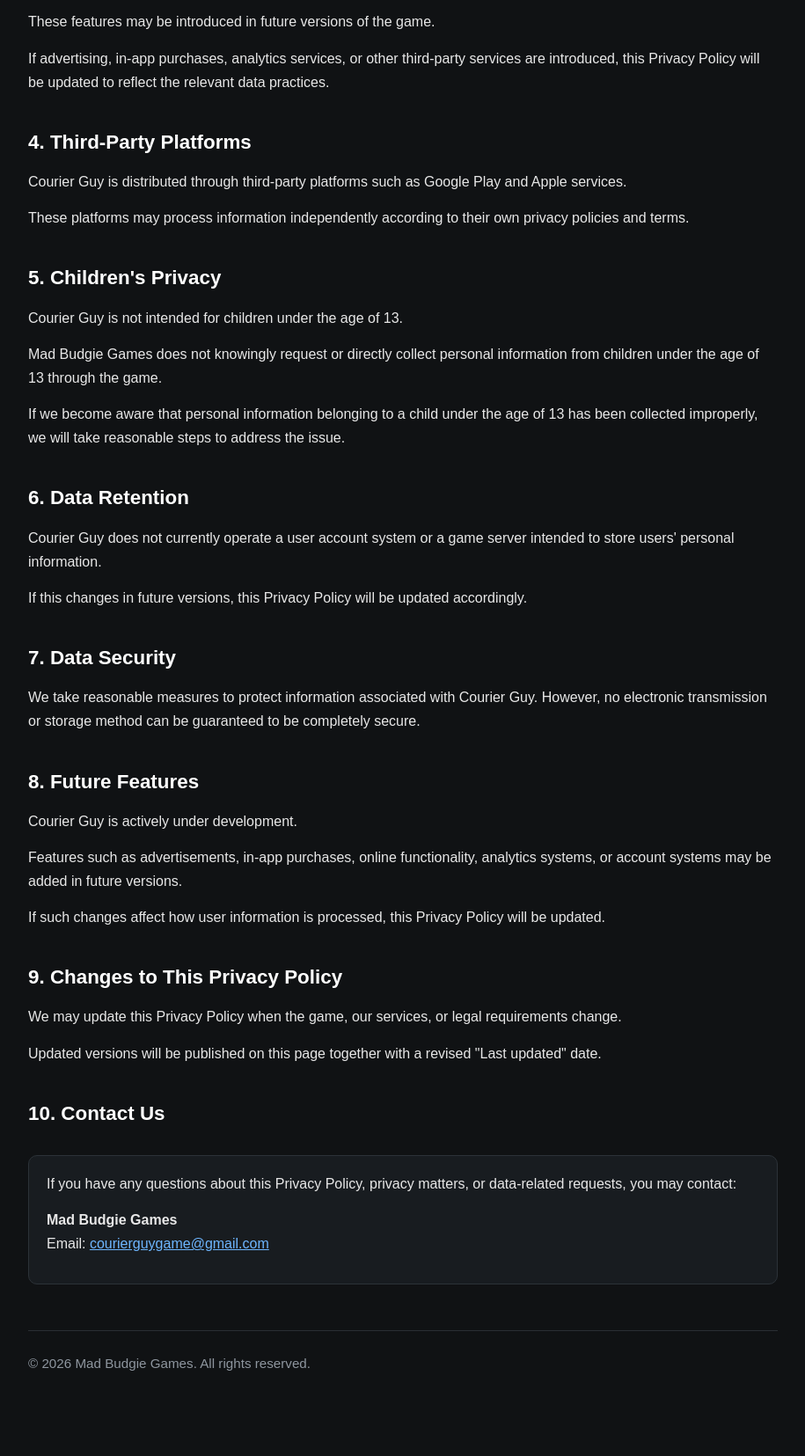
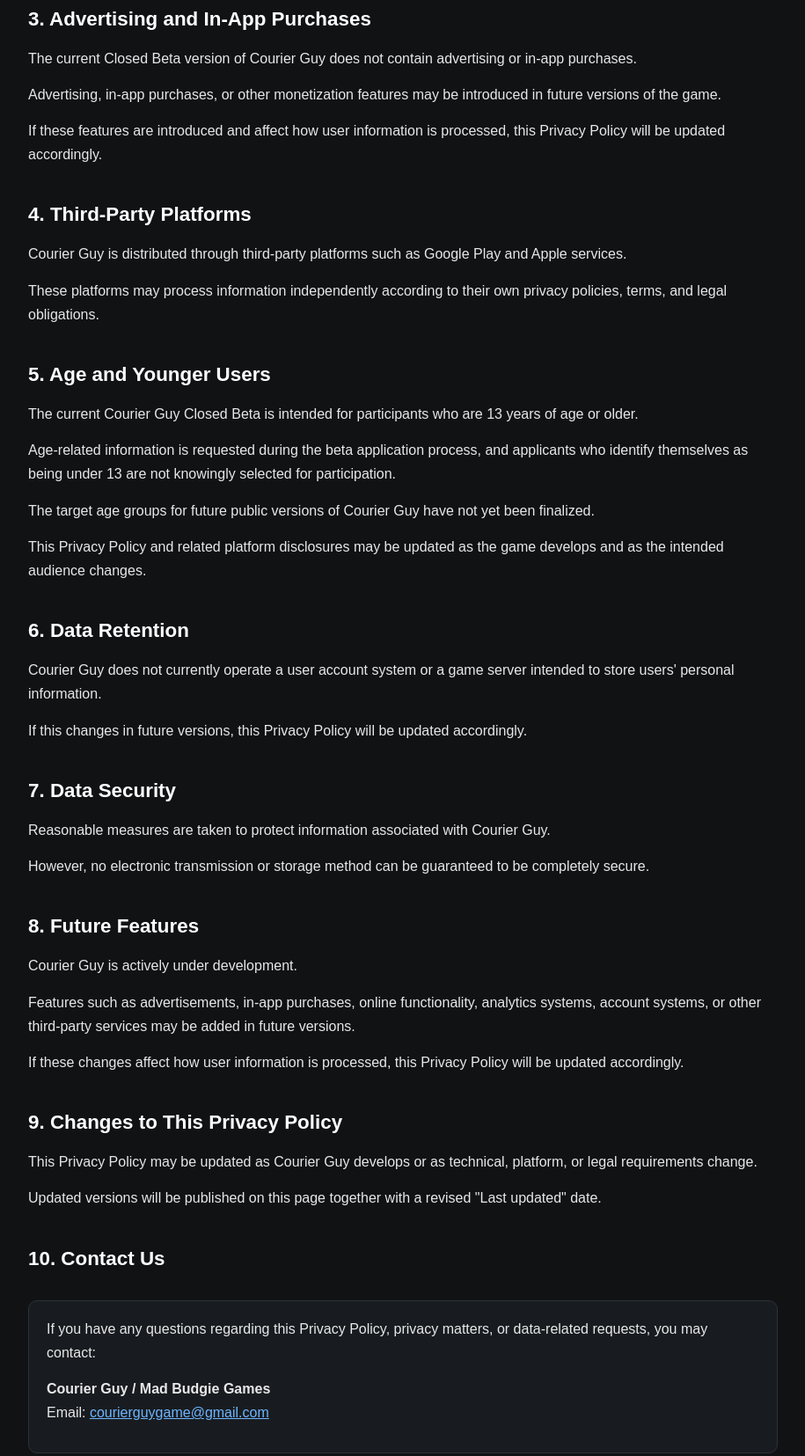
Before and after one commit to madbudgie/courier-guy-privacy, a plain HTML site: page index.html in a window 1280 px wide. Shown: the part 1016-2671 px from the top of the page at 88% size, without its empty margins (182-1097 px from the left). Drawn offline with Linux system fonts and the light colour scheme.

Commit message:
Update index.html

```diff
--- a/index.html
+++ b/index.html
@@ -3,10 +3,12 @@
 <head>
   <meta charset="UTF-8" />
   <meta name="viewport" content="width=device-width, initial-scale=1.0" />
+
   <title>Courier Guy - Privacy Policy</title>
+
   <meta
     name="description"
-    content="Privacy Policy for Courier Guy by Mad Budgie Games."
+    content="Privacy Policy for Courier Guy, developed under the Mad Budgie Games name."
   />
 
   <style>
@@ -104,16 +106,27 @@
 
 <body>
   <main class="container">
+
     <header class="header">
       <h1>Courier Guy Privacy Policy</h1>
-      <div class="subtitle">Mad Budgie Games</div>
+      <div class="subtitle">Developed under the Mad Budgie Games name</div>
       <div class="updated">Last updated: August 3, 2026</div>
     </header>
 
     <section>
       <p>
-        Mad Budgie Games operates the mobile game <strong>Courier Guy</strong>.
-        This Privacy Policy explains how information is handled when you use the game.
+        <strong>Courier Guy</strong> is developed and operated under the
+        <strong>Mad Budgie Games</strong> name.
+      </p>
+
+      <p>
+        Mad Budgie Games is used as the name of the development team and project
+        and does not represent a separate legal entity.
+      </p>
+
+      <p>
+        This Privacy Policy explains how information is handled when you use
+        Courier Guy.
       </p>
     </section>
 
@@ -164,13 +177,13 @@
       </p>
 
       <p>
-        These features may be introduced in future versions of the game.
+        Advertising, in-app purchases, or other monetization features may be
+        introduced in future versions of the game.
       </p>
 
       <p>
-        If advertising, in-app purchases, analytics services, or other
-        third-party services are introduced, this Privacy Policy will be
-        updated to reflect the relevant data practices.
+        If these features are introduced and affect how user information is
+        processed, this Privacy Policy will be updated accordingly.
       </p>
     </section>
 
@@ -183,27 +196,33 @@
       </p>
 
       <p>
-        These platforms may process information independently according
-        to their own privacy policies and terms.
+        These platforms may process information independently according to
+        their own privacy policies, terms, and legal obligations.
       </p>
     </section>
 
     <section>
-      <h2>5. Children's Privacy</h2>
+      <h2>5. Age and Younger Users</h2>
 
       <p>
-        Courier Guy is not intended for children under the age of 13.
+        The current Courier Guy Closed Beta is intended for participants
+        who are 13 years of age or older.
       </p>
 
       <p>
-        Mad Budgie Games does not knowingly request or directly collect
-        personal information from children under the age of 13 through the game.
+        Age-related information is requested during the beta application process,
+        and applicants who identify themselves as being under 13 are not knowingly
+        selected for participation.
       </p>
 
       <p>
-        If we become aware that personal information belonging to a child
-        under the age of 13 has been collected improperly, we will take
-        reasonable steps to address the issue.
+        The target age groups for future public versions of Courier Guy
+        have not yet been finalized.
+      </p>
+
+      <p>
+        This Privacy Policy and related platform disclosures may be updated
+        as the game develops and as the intended audience changes.
       </p>
     </section>
 
@@ -225,9 +244,13 @@
       <h2>7. Data Security</h2>
 
       <p>
-        We take reasonable measures to protect information associated with
-        Courier Guy. However, no electronic transmission or storage method
-        can be guaranteed to be completely secure.
+        Reasonable measures are taken to protect information associated with
+        Courier Guy.
+      </p>
+
+      <p>
+        However, no electronic transmission or storage method can be guaranteed
+        to be completely secure.
       </p>
     </section>
 
@@ -240,12 +263,13 @@
 
       <p>
         Features such as advertisements, in-app purchases, online functionality,
-        analytics systems, or account systems may be added in future versions.
+        analytics systems, account systems, or other third-party services may be
+        added in future versions.
       </p>
 
       <p>
-        If such changes affect how user information is processed,
-        this Privacy Policy will be updated.
+        If these changes affect how user information is processed,
+        this Privacy Policy will be updated accordingly.
       </p>
     </section>
 
@@ -253,13 +277,13 @@
       <h2>9. Changes to This Privacy Policy</h2>
 
       <p>
-        We may update this Privacy Policy when the game, our services,
-        or legal requirements change.
+        This Privacy Policy may be updated as Courier Guy develops or as
+        technical, platform, or legal requirements change.
       </p>
 
       <p>
-        Updated versions will be published on this page together with a
-        revised "Last updated" date.
+        Updated versions will be published on this page together with a revised
+        "Last updated" date.
       </p>
     </section>
 
@@ -268,21 +292,24 @@
 
       <div class="notice">
         <p>
-          If you have any questions about this Privacy Policy,
+          If you have any questions regarding this Privacy Policy,
           privacy matters, or data-related requests, you may contact:
         </p>
 
         <p>
-          <strong>Mad Budgie Games</strong><br />
+          <strong>Courier Guy / Mad Budgie Games</strong><br />
           Email:
-          <a href="mailto:courierguygame@gmail.com">courierguygame@gmail.com</a>
+          <a href="mailto:courierguygame@gmail.com">
+            courierguygame@gmail.com
+          </a>
         </p>
       </div>
     </section>
 
     <footer class="footer">
-      © 2026 Mad Budgie Games. All rights reserved.
+      © 2026 Courier Guy / Mad Budgie Games. All rights reserved.
     </footer>
+
   </main>
 </body>
 </html>
```
